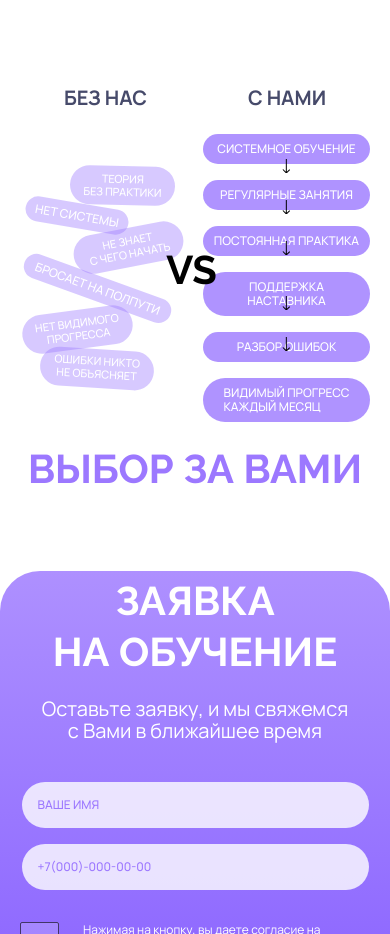
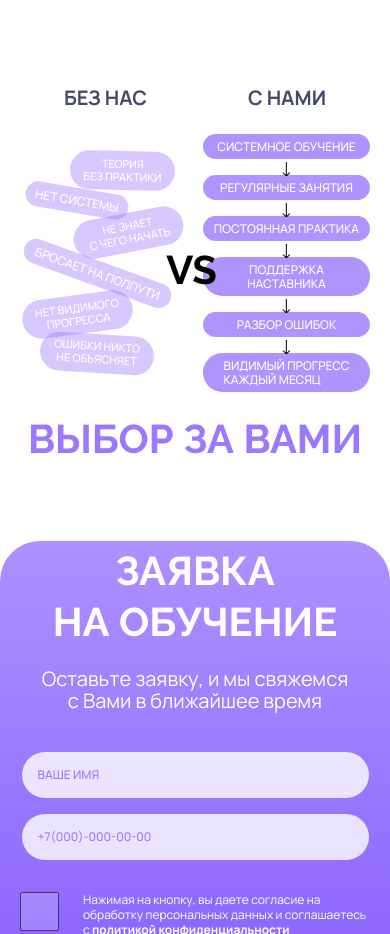
Before and after one commit to rafailvv/innoprog-website, a React (Vite) app: page / in a window 390 px wide. Shown: the part 7420-8354 px from the top of the page. Built offline with nearby package versions, Linux system fonts and the light colour scheme.

Commit message:
Align mobile comparison arrows

```diff
--- a/src/imports/MainScreenMobile/MainScreenMobile.tsx
+++ b/src/imports/MainScreenMobile/MainScreenMobile.tsx
@@ -2164,9 +2164,9 @@ function Frame121() {
 
 function Frame134() {
   return (
-    <div className="bg-[rgba(156,120,255,0.8)] relative rounded-[32px] shrink-0 w-full">
+    <div className="bg-[rgba(156,120,255,0.8)] h-[25px] relative rounded-[32px] shrink-0 w-full">
       <div className="flex flex-row items-center justify-center size-full">
-        <div className="content-stretch flex items-center justify-center p-[8px] relative size-full">
+        <div className="content-stretch flex items-center justify-center px-[8px] py-[5.5px] relative size-full">
           <p className="font-['Manrope:Medium',sans-serif] font-medium leading-[14px] relative shrink-0 text-[12px] text-center text-white uppercase whitespace-nowrap">Системное обучение</p>
         </div>
       </div>
@@ -2176,9 +2176,9 @@ function Frame134() {
 
 function Frame135() {
   return (
-    <div className="bg-[rgba(156,120,255,0.8)] relative rounded-[32px] shrink-0 w-full">
+    <div className="bg-[rgba(156,120,255,0.8)] h-[25px] relative rounded-[32px] shrink-0 w-full">
       <div className="flex flex-row items-center justify-center size-full">
-        <div className="content-stretch flex items-center justify-center p-[8px] relative size-full">
+        <div className="content-stretch flex items-center justify-center px-[8px] py-[5.5px] relative size-full">
           <p className="font-['Manrope:Medium',sans-serif] font-medium leading-[14px] relative shrink-0 text-[12px] text-center text-white uppercase whitespace-nowrap">Регулярные занятия</p>
         </div>
       </div>
@@ -2188,9 +2188,9 @@ function Frame135() {
 
 function Frame136() {
   return (
-    <div className="bg-[rgba(156,120,255,0.8)] relative rounded-[32px] shrink-0 w-full">
+    <div className="bg-[rgba(156,120,255,0.8)] h-[25px] relative rounded-[32px] shrink-0 w-full">
       <div className="flex flex-row items-center justify-center size-full">
-        <div className="content-stretch flex items-center justify-center p-[8px] relative size-full">
+        <div className="content-stretch flex items-center justify-center px-[8px] py-[5.5px] relative size-full">
           <p className="font-['Manrope:Medium',sans-serif] font-medium leading-[14px] relative shrink-0 text-[12px] text-center text-white uppercase whitespace-nowrap">Постоянная практика</p>
         </div>
       </div>
@@ -2200,9 +2200,9 @@ function Frame136() {
 
 function Frame137() {
   return (
-    <div className="bg-[rgba(156,120,255,0.8)] relative rounded-[32px] shrink-0 w-full">
+    <div className="bg-[rgba(156,120,255,0.8)] h-[39px] relative rounded-[32px] shrink-0 w-full">
       <div className="flex flex-row items-center justify-center size-full">
-        <div className="content-stretch flex items-center justify-center p-[8px] relative size-full">
+        <div className="content-stretch flex items-center justify-center px-[8px] py-[5.5px] relative size-full">
           <div className="font-['Manrope:Medium',sans-serif] font-medium leading-[0] relative shrink-0 text-[12px] text-center text-white uppercase whitespace-nowrap">
             <p className="leading-[14px] mb-0">{` Поддержка`}</p>
             <p className="leading-[14px]">наставника</p>
@@ -2215,9 +2215,9 @@ function Frame137() {
 
 function Frame138() {
   return (
-    <div className="bg-[rgba(156,120,255,0.8)] relative rounded-[32px] shrink-0 w-full">
+    <div className="bg-[rgba(156,120,255,0.8)] h-[25px] relative rounded-[32px] shrink-0 w-full">
       <div className="flex flex-row items-center justify-center size-full">
-        <div className="content-stretch flex items-center justify-center p-[8px] relative size-full">
+        <div className="content-stretch flex items-center justify-center px-[8px] py-[5.5px] relative size-full">
           <p className="font-['Manrope:Medium',sans-serif] font-medium leading-[14px] relative shrink-0 text-[12px] text-center text-white uppercase whitespace-nowrap">{` Разбор ошибок`}</p>
         </div>
       </div>
@@ -2227,9 +2227,9 @@ function Frame138() {
 
 function Frame139() {
   return (
-    <div className="bg-[rgba(156,120,255,0.8)] relative rounded-[32px] shrink-0 w-full">
+    <div className="bg-[rgba(156,120,255,0.8)] h-[39px] relative rounded-[32px] shrink-0 w-full">
       <div className="flex flex-row items-center justify-center size-full">
-        <div className="content-stretch flex items-center justify-center p-[8px] relative size-full">
+        <div className="content-stretch flex items-center justify-center px-[8px] py-[5.5px] relative size-full">
           <div className="font-['Manrope:Medium',sans-serif] font-medium leading-[0] relative shrink-0 text-[12px] text-white uppercase whitespace-nowrap">
             <p className="leading-[14px] mb-0">Видимый прогресс</p>
             <p className="leading-[14px]">каждый месяц</p>
@@ -2242,7 +2242,7 @@ function Frame139() {
 
 function Frame140() {
   return (
-    <div className="col-1 content-stretch flex flex-col gap-[16px] items-start ml-0 mt-0 relative row-1 w-[167px]">
+    <div className="col-1 content-stretch flex flex-col gap-[16px] h-[258px] items-start ml-0 mt-0 relative row-1 w-[167px]">
       <Frame134 />
       <Frame135 />
       <Frame136 />
@@ -2253,11 +2253,9 @@ function Frame140() {
   );
 }
 
-function Group6() {
-  return (
-    <div className="grid-cols-[max-content] grid-rows-[max-content] inline-grid leading-[0] place-items-start relative shrink-0">
-      <Frame140 />
-      <div className="col-1 flex h-[14px] items-center justify-center ml-[83px] mt-[25px] relative row-1 w-0" style={{ "--transform-inner-width": "1200", "--transform-inner-height": "18" } as React.CSSProperties}>
+function WithUsArrow({ top }: { top: number }) {
+  return (
+    <div className="absolute flex h-[14px] items-center justify-center left-[83px] pointer-events-none w-0" style={{ top }}>
       <div className="flex-none rotate-90 skew-x-[-1.12deg]">
         <div className="h-0 relative w-[14px]">
           <div className="absolute inset-[-3.68px_-3.57%_-3.68px_0]">
@@ -2268,50 +2266,18 @@ function Group6() {
         </div>
       </div>
     </div>
-      <div className="col-1 flex h-[14px] items-center justify-center ml-[83px] mt-[66px] relative row-1 w-0" style={{ "--transform-inner-width": "1200", "--transform-inner-height": "18" } as React.CSSProperties}>
-        <div className="flex-none rotate-90 skew-x-[-1.12deg]">
-          <div className="h-0 relative w-[14px]">
-            <div className="absolute inset-[-3.68px_-3.57%_-3.68px_0]">
-              <svg className="block size-full" fill="none" preserveAspectRatio="none" viewBox="0 0 14.5 7.36396">
-                <path d={svgPaths.p3b044f00} fill="var(--stroke-0, black)" id="Arrow 1" />
-              </svg>
-            </div>
-          </div>
-        </div>
-      </div>
-      <div className="col-1 flex h-[14px] items-center justify-center ml-[83px] mt-[107px] relative row-1 w-0" style={{ "--transform-inner-width": "1200", "--transform-inner-height": "18" } as React.CSSProperties}>
-        <div className="flex-none rotate-90 skew-x-[-1.12deg]">
-          <div className="h-0 relative w-[14px]">
-            <div className="absolute inset-[-3.68px_-3.57%_-3.68px_0]">
-              <svg className="block size-full" fill="none" preserveAspectRatio="none" viewBox="0 0 14.5 7.36396">
-                <path d={svgPaths.p3b044f00} fill="var(--stroke-0, black)" id="Arrow 1" />
-              </svg>
-            </div>
-          </div>
-        </div>
-      </div>
-      <div className="col-1 flex h-[14px] items-center justify-center ml-[83px] mt-[162px] relative row-1 w-0" style={{ "--transform-inner-width": "1200", "--transform-inner-height": "18" } as React.CSSProperties}>
-        <div className="flex-none rotate-90 skew-x-[-1.12deg]">
-          <div className="h-0 relative w-[14px]">
-            <div className="absolute inset-[-3.68px_-3.57%_-3.68px_0]">
-              <svg className="block size-full" fill="none" preserveAspectRatio="none" viewBox="0 0 14.5 7.36396">
-                <path d={svgPaths.p3b044f00} fill="var(--stroke-0, black)" id="Arrow 1" />
-              </svg>
-            </div>
-          </div>
-        </div>
-      </div>
-      <div className="col-1 flex h-[14px] items-center justify-center ml-[83px] mt-[203px] relative row-1 w-0" style={{ "--transform-inner-width": "1200", "--transform-inner-height": "18" } as React.CSSProperties}>
-        <div className="flex-none rotate-90 skew-x-[-1.12deg]">
-          <div className="h-0 relative w-[14px]">
-            <div className="absolute inset-[-3.68px_-3.57%_-3.68px_0]">
-              <svg className="block size-full" fill="none" preserveAspectRatio="none" viewBox="0 0 14.5 7.36396">
-                <path d={svgPaths.p3b044f00} fill="var(--stroke-0, black)" id="Arrow 1" />
-              </svg>
-            </div>
-          </div>
-        </div>
-      </div>
+  );
+}
+
+function Group6() {
+  return (
+    <div className="grid-cols-[max-content] grid-rows-[max-content] inline-grid leading-[0] place-items-start relative shrink-0">
+      <Frame140 />
+      <WithUsArrow top={28} />
+      <WithUsArrow top={69} />
+      <WithUsArrow top={110} />
+      <WithUsArrow top={165} />
+      <WithUsArrow top={206} />
     </div>
   );
 }
```
Lines whose indentation alone changed are shown as unchanged.
